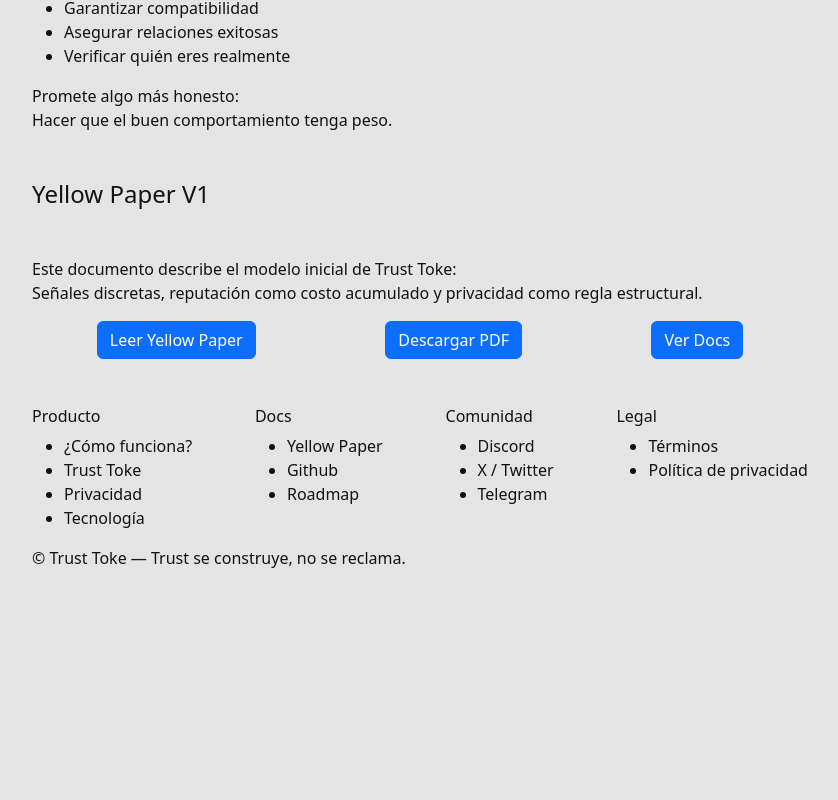
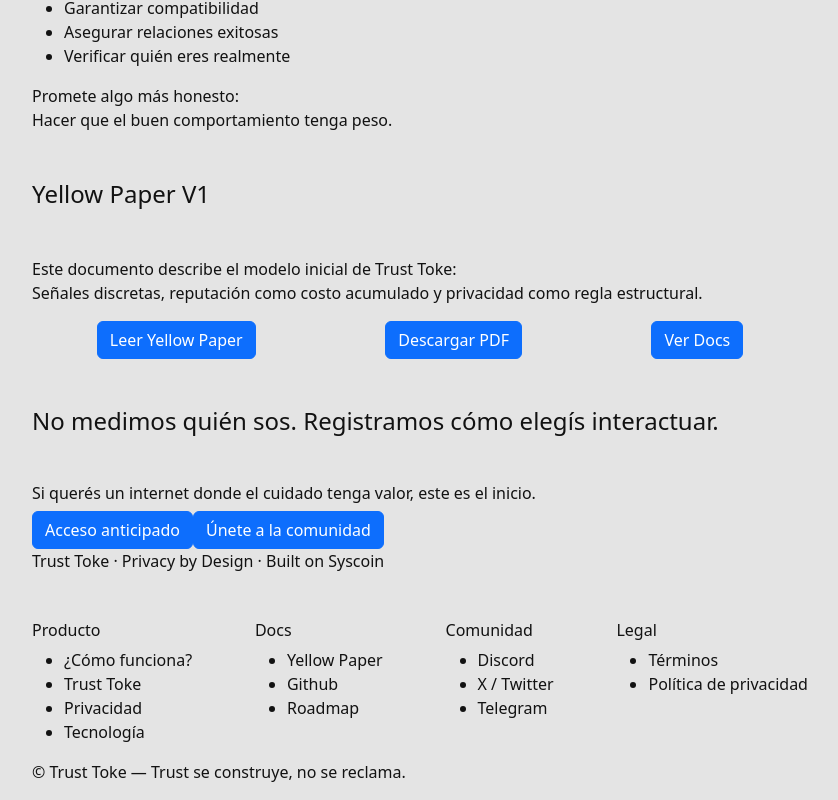
Before and after one commit to MelyHC/cupido-poda, a React (Vite) app: page / in a window 1280 px wide. Shown: the part 5431-6231 px from the top of the page, without its empty margins (220-1058 px from the left). Before the commit the page ends 6017 px from the top, so only its background shows below. Built offline with nearby package versions, Linux system fonts and the light colour scheme.

Commit message:
Añadiendo Call To Action seccion al home

```diff
--- a/src/pages/Home.jsx
+++ b/src/pages/Home.jsx
@@ -14,6 +14,7 @@
 import Promise from '../sections/Promise';
 import YellowPaper from '../sections/YellowPaper';
 import FooterCustom from '../components/FooterCustom';
+import CTA from '../sections/CTA';
 
 const Home = () => {
   return (
@@ -31,6 +32,7 @@
       <Comparison />
       <Promise />
       <YellowPaper />
+      <CTA />
       <FooterCustom />
     </>
   )
```
